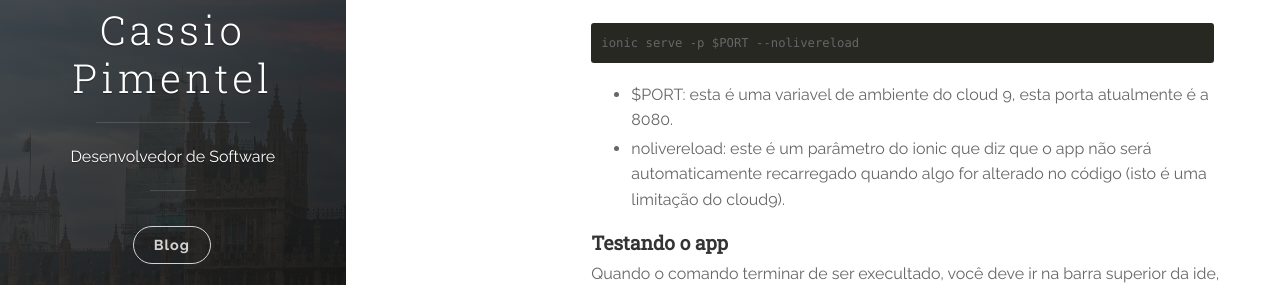
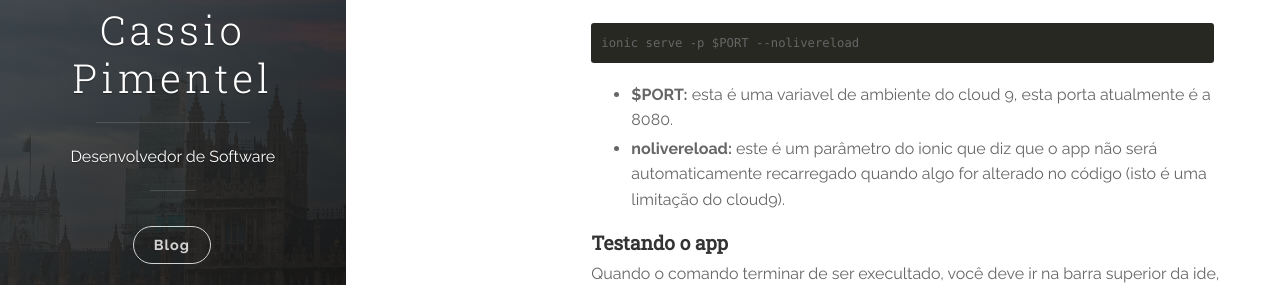
Before and after one commit to CassioPimentel/cassiopimentel.github.io, a Jekyll site: the page built from _posts/2017-10-03-App-ionic-em-uma-IDE-online.markdown, in a window 1280 px wide and 900 px high, scrolled down 983 px. Shown: the part 344-629 px from the top of the window. Built offline with Jekyll 4.4.1, drawn with Linux system fonts in a browser that asks for light colours; nearby versions of some CDN libraries; comment, search, counter and statistics services are not loaded; part of the change alters nothing that is shown.

```diff
--- a/_posts/2017-10-03-App-ionic-em-uma-IDE-online.markdown
+++ b/_posts/2017-10-03-App-ionic-em-uma-IDE-online.markdown
@@ -42,9 +42,9 @@ Com o projeto criado podemos testa-lo. Para usar o ionic no cloud 9 iremos usar
     ionic serve -p $PORT --nolivereload
 
 
- - $PORT:  esta é uma variavel de ambiente do cloud 9, esta porta
+ - **$PORT:**  esta é uma variavel de ambiente do cloud 9, esta porta
    atualmente é a 8080.
- - nolivereload: este é um parâmetro do ionic que diz que o app não será
+ - **nolivereload:** este é um parâmetro do ionic que diz que o app não será
    automaticamente recarregado quando algo for alterado no código (isto é uma limitação do cloud9).
 
 ####  **Testando o app**
```
